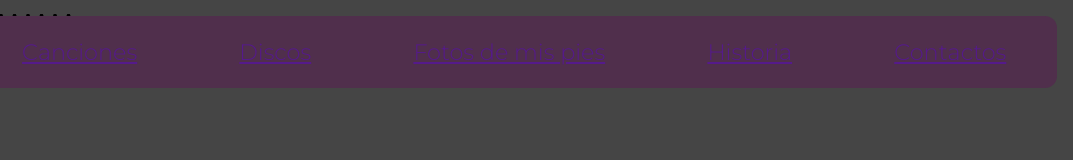
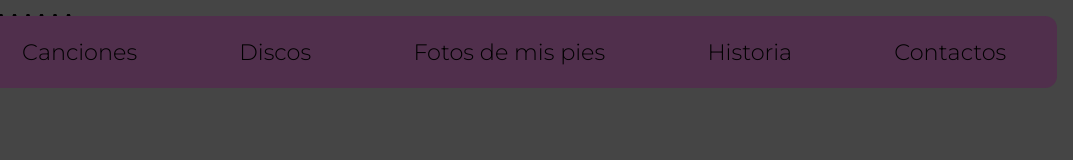
Before and after one commit to StAgony/TP2, a plain HTML site: page index.html in a window 1280 px wide. Shown: the top 160 px of the page, 207-1280 px from the left. Drawn offline with Linux system fonts and the light colour scheme.

Commit message:
casi terminado 2

```diff
--- a/index.css
+++ b/index.css
@@ -40,6 +40,8 @@ body {
     align-items: center;
     font-family: 'montserrat';
     font-size: 1.4em;
+}
+a {
     text-decoration: none;
-    color: black;
-}
+    color: black
+    }
```
